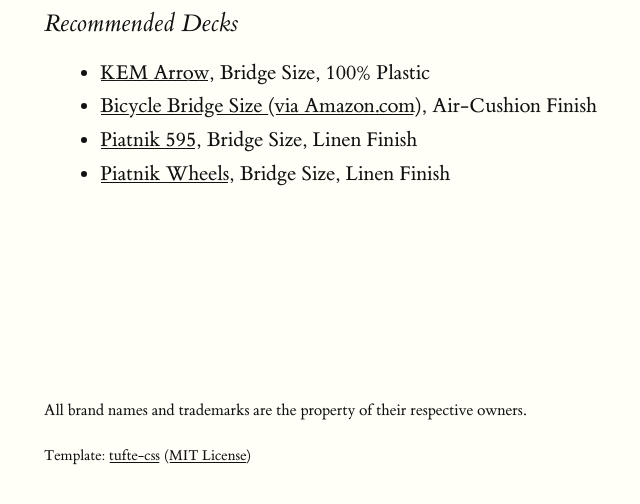
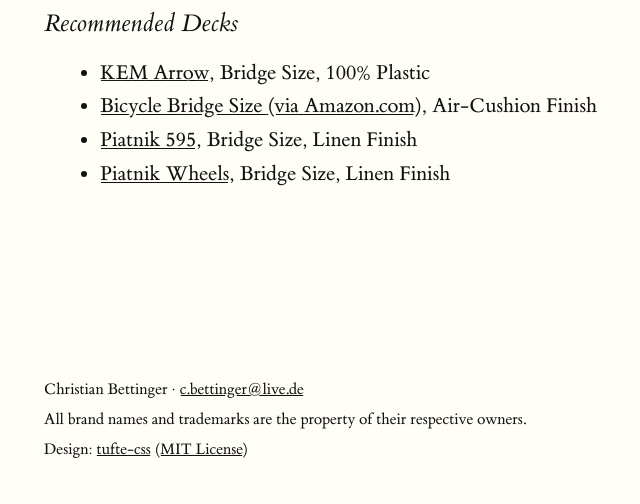
Before and after one commit to cbettinger/hearts, a plain HTML site: page index.html in a window 1280 px wide. Shown: the part 1275-1779 px from the top of the page, without its empty margins (116-756 px from the left). Drawn offline with Linux system fonts and the light colour scheme.

Commit message:
Added mail to footer

```diff
--- a/index.html
+++ b/index.html
@@ -58,8 +58,9 @@
 	</article>
 
 	<footer>
+		<p>Christian Bettinger · <a href="mailto:c.bettinger@live.de">c.bettinger@live.de</a></p>
 		<p>All brand names and trademarks are the property of their respective owners.</p>
-		Template: <a href="https://github.com/edwardtufte/tufte-css" target="_blank">tufte-css</a> (<a href="https://raw.githubusercontent.com/edwardtufte/tufte-css/gh-pages/LICENSE" target="_blank">MIT License</a>)
+		<p>Design: <a href="https://github.com/edwardtufte/tufte-css" target="_blank">tufte-css</a> (<a href="https://raw.githubusercontent.com/edwardtufte/tufte-css/gh-pages/LICENSE" target="_blank">MIT License</a>)</p>
 	</footer>
 </body>
 
--- a/tufte.css
+++ b/tufte.css
@@ -505,4 +505,5 @@
 
 footer>p {
 	font-size: initial;
+	margin: initial;
 }
```
